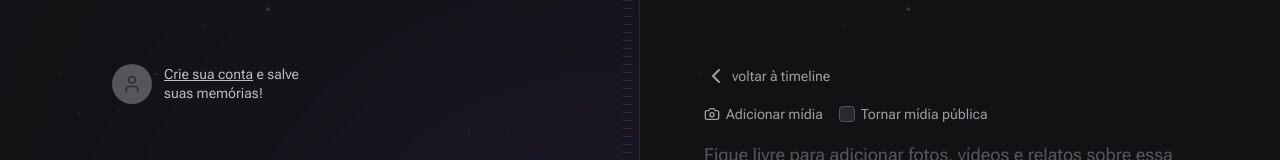
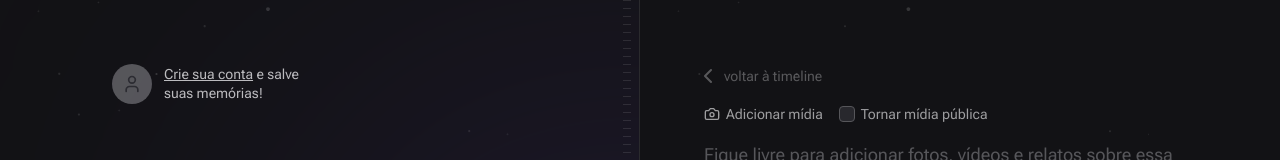
Before and after one commit to daviaxs/spacetime, a Next.js app in the folder web/: page /memories/new in a window 1280 px wide. Shown: the top 160 px of the page. Built offline with nearby package versions, Linux system fonts and the light colour scheme; no server answers; a web font is replaced by a local one.

Commit message:
updated css in new memories page

```diff
--- a/web/src/app/memories/new/page.tsx
+++ b/web/src/app/memories/new/page.tsx
@@ -7,7 +7,7 @@ export default function NewMemory() {
     <div className="flex flex-1 flex-col gap-4 p-16">
       <Link
         href="/"
-        className="flex items-center gap-1 text-sm text-gray-200 transition-colors hover:text-gray-100"
+        className="-ml-2 flex items-center gap-1 text-sm text-gray-200 opacity-50 transition-opacity hover:opacity-100"
       >
         <ChevronLeft />
         voltar à timeline
--- a/web/src/app/page.tsx
+++ b/web/src/app/page.tsx
@@ -58,10 +58,10 @@ export default async function Home() {
             </p>
 
             <Link
-              href={`/memories/${memory.id}`}
+              href={`/memories/edit/${memory.id}`}
               className="flex items-center gap-2 text-sm text-gray-200 hover:text-gray-100"
             >
-              Ler mais
+              Ver mais
               <ArrowRight className="h-4 w-4" />
             </Link>
           </div>
```
Also changed, not shown: 6 other files (tests, documents, lock files or other folders).
